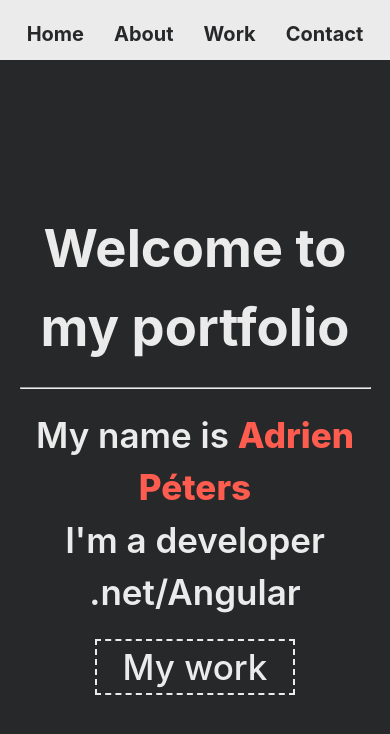
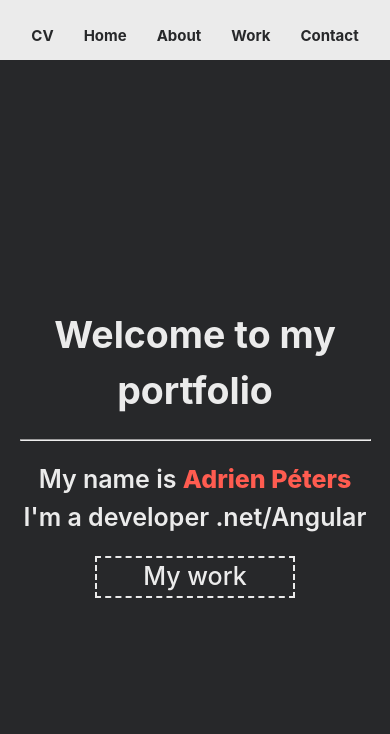
Before and after one commit to Doxh23/Portefolio, a React (Vite) app: page / in a window 390 px wide. Shown: the top 734 px of the page. Built offline with nearby package versions, Linux system fonts and the light colour scheme.

Commit message:
change font size for mobile device

```diff
--- a/src/component/NavBar.jsx
+++ b/src/component/NavBar.jsx
@@ -1,20 +1,27 @@
-import React from 'react'
-import { Link } from 'react-router-dom'
+import React from 'react';
+import { Link } from 'react-router-dom';
+import ReactFancyBox from 'react-fancybox';
+import 'react-fancybox/lib/fancybox.css';
 
-export const Navbar = ({route}) => {
-  console.log(route)
+export const Navbar = ({ route }) => {
+  console.log(route);
   return (
     <>
-    <div className='navBar'>
-
-    <ul>
-       {route.map(route => (
-        <li key={route.name}><Link to={route.path} >{route.name}</Link></li>
-
-       ))}
-    </ul>
-
-    </div>
+      <div className="navBar">
+        <ul>
+          <li>
+            <a href="assets\CV Adrien Péters.pdf" download>
+              {' '}
+              CV
+            </a>
+          </li>
+          {route.map((route) => (
+            <li key={route.name}>
+              <Link to={route.path}>{route.name}</Link>
+            </li>
+          ))}
+        </ul>
+      </div>
     </>
-  )
-}
+  );
+};
--- a/src/style/style.css
+++ b/src/style/style.css
@@ -373,8 +373,19 @@ body .container .works .work {
     justify-content: left !important;
   }
 }
-@media screen and (max-width: 500px) {
+@media screen and (max-width: 550px) {
+  .home .presentation {
+    font-size: 25px;
+  }
   .navBar ul a {
     font-size: 20px;
   }
+}
+@media screen and (max-width: 400px) {
+  .navBar ul {
+    gap: 10px;
+  }
+  .navBar ul a {
+    font-size: 15px;
+  }
 }/*# sourceMappingURL=style.css.map */
--- a/src/style/style.scss
+++ b/src/style/style.scss
@@ -418,7 +418,13 @@ body {
 }
 
 
-@media screen and (max-width: 500px) {
+@media screen and (max-width: 550px) {
+  .home{
+    .presentation{
+      font-size: 25px;
+
+    }
+  }
 .navBar{
   ul{
     a{
@@ -426,4 +432,19 @@ body {
     }
   }
 }
+
 }
+
+
+@media screen and (max-width: 400px) {
+
+  .navBar{
+    ul{
+      gap: 10px;
+      a{
+        font-size: 15px ;
+      }
+    }
+  }
+
+  }
```
Also changed, not shown: 2 other files (tests, documents, lock files or other folders).
